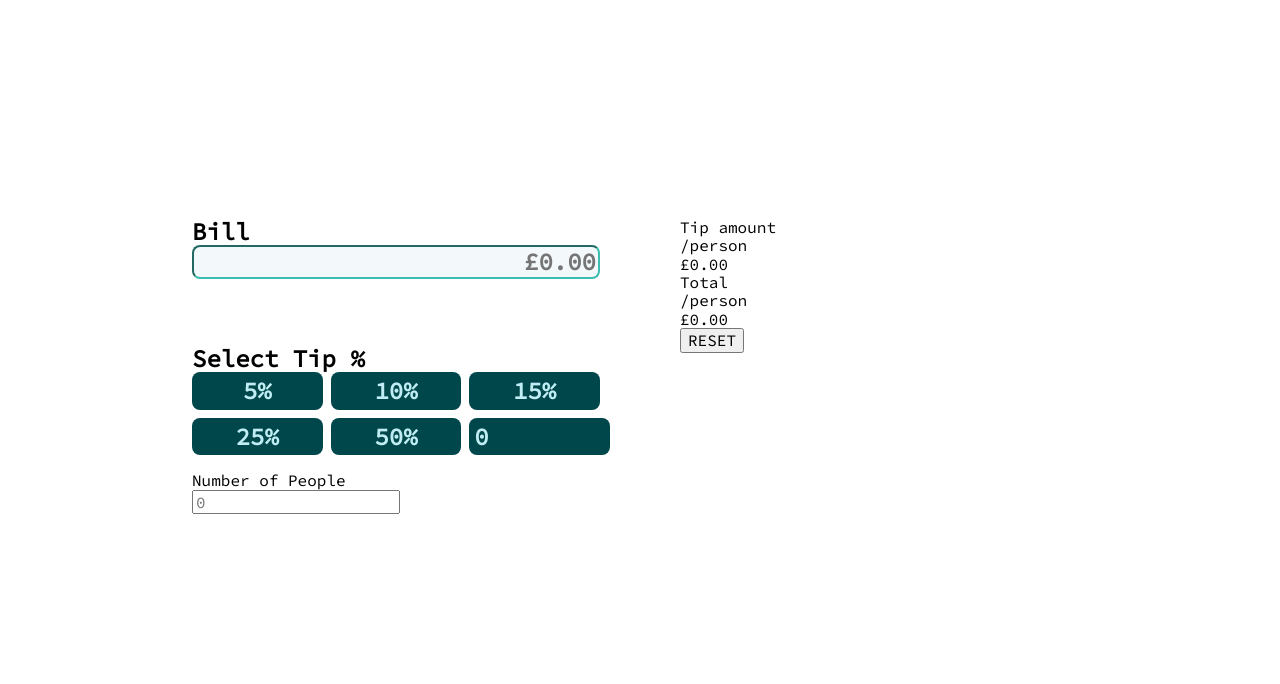
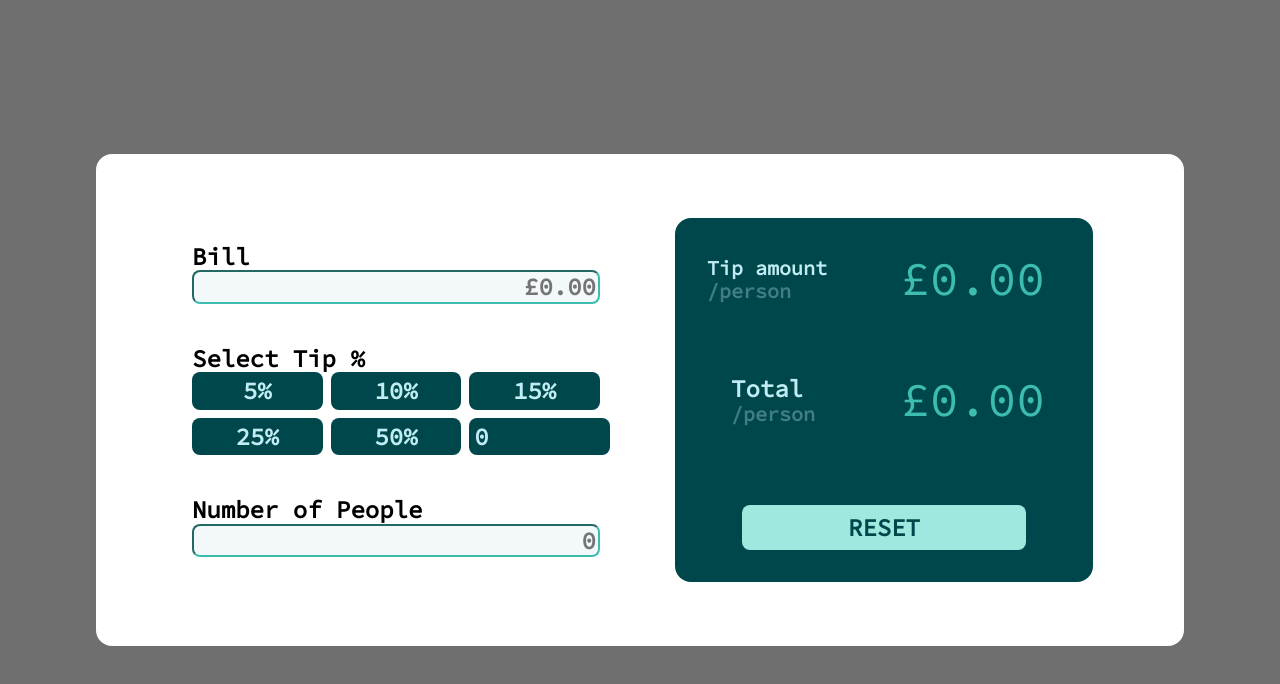
Before and after one commit to ndrj19/tip-splitter, a React (Vite) app in the folder App/: page / in a window 1280 px wide. Shown: the top 684 px of the page. Built offline with nearby package versions, Linux system fonts and the light colour scheme.

Commit message:
add more CSS

```diff
--- a/App/src/App.css
+++ b/App/src/App.css
@@ -1,5 +1,6 @@
 body {
   display: flex;
+  background-color: #6f6f6f;
 }
 
 #root {
@@ -9,6 +10,9 @@ body {
   grid-template-columns: 1fr;
   grid-template-rows: auto;
   gap: 1rem 1rem;
+  padding: 4rem;
+  border-radius: 1rem;
+  background-color: #ffffff;
 }
 
 @media only screen and (min-width: 750px) {
--- a/App/src/components/BillAmount/BillAmount.css
+++ b/App/src/components/BillAmount/BillAmount.css
@@ -1,6 +1,7 @@
 .billamount {
   display: flex;
   flex-direction: column;
+  justify-content: center;
   padding: 0 2rem;
 }
 
--- a/App/src/components/DisplayTip/DisplayTip.css
+++ b/App/src/components/DisplayTip/DisplayTip.css
@@ -1,7 +1,105 @@
 .displaytip {
   padding: 0 2rem;
+  width: 75%;
+  display: grid;
+  justify-self: center;
+  grid-template-columns: 1fr 1fr;
+  grid-template-rows: 1fr 1fr 1fr;
+  background-color: #00474b;
+  border-radius: 1rem;
 }
 
 .displaytip p {
   margin: 0;
 }
+
+.tipperperson {
+  grid-column-start: 1;
+  grid-column-end: 2;
+  display: flex;
+  flex-direction: column;
+  align-items: flex-start;
+  justify-content: center;
+  padding: 1rem 0;
+  margin-left: 0 1.5rem;
+}
+
+.tipperperson p {
+  margin: 0;
+  color: #bfedf3;
+  font-weight: bolder;
+  font-size: 1.25rem;
+}
+
+.tipperperson .per {
+  color: #417e83;
+  font-size: 1.25rem;
+}
+
+.tipamount {
+  grid-column-start: 2;
+  grid-column-end: 3;
+  justify-self: end;
+  align-self: center;
+  color: #3cbdb0;
+  font-size: 3rem;
+  margin: 0 1.5rem;
+  padding: 1rem;
+}
+
+.totalperperson {
+  grid-column-start: 1;
+  grid-column-end: 2;
+  grid-row-start: 2;
+  grid-row-end: 3;
+  display: flex;
+  flex-direction: column;
+  align-items: flex-start;
+  justify-content: center;
+  padding: 1rem 0;
+  margin: 0 1.5rem;
+}
+
+.totalperperson p {
+  margin: 0;
+  color: #bfedf3;
+  font-weight: bolder;
+  font-size: 1.5rem;
+}
+
+.totalperperson .per {
+  color: #417e83;
+  font-size: 1.25rem;
+}
+
+.totalamount {
+  grid-column-start: 2;
+  grid-column-end: 3;
+  grid-row-start: 2;
+  grid-row-end: 3;
+  justify-self: end;
+  align-self: center;
+  color: #3cbdb0;
+  font-size: 3rem;
+  margin: 0 1.5rem;
+  padding: 1rem;
+}
+
+.reset {
+  grid-column-start: 1;
+  grid-column-end: 3;
+  grid-row-start: 3;
+  grid-row-end: 4;
+  justify-self: center;
+  align-self: flex-end;
+  width: 80%;
+  background-color: #9fe8df;
+  color: #00474b;
+  font-size: 1.5rem;
+  font-weight: bolder;
+  margin-bottom: 2rem;
+  border-radius: 0.5rem;
+  border: 1px solid transparent;
+  cursor: pointer;
+  padding: 0.5rem;
+}
--- a/App/src/components/NumberOfPeople/NumberOfPeople.css
+++ b/App/src/components/NumberOfPeople/NumberOfPeople.css
@@ -1,7 +1,22 @@
 .numberofpeople {
+  display: flex;
+  flex-direction: column;
+  justify-content: center;
   padding: 0 2rem;
 }
 
 .numberofpeople p {
+  font-size: 1.5rem;
+  font-weight: bold;
   margin: 0;
 }
+
+#numberofpeople {
+  color: #3cbdb0;
+  font-weight: bold;
+  background-color: #f3f8fb;
+  border-color: #3cbdb0;
+  border-radius: 0.5rem;
+  font-size: 1.5rem;
+  text-align: end;
+}
--- a/App/src/components/TipPercentage/TipPercentage.css
+++ b/App/src/components/TipPercentage/TipPercentage.css
@@ -1,4 +1,7 @@
 .tippercentages {
+  display: flex;
+  flex-direction: column;
+  justify-content: center;
   padding: 0 2rem;
 }
 
```
